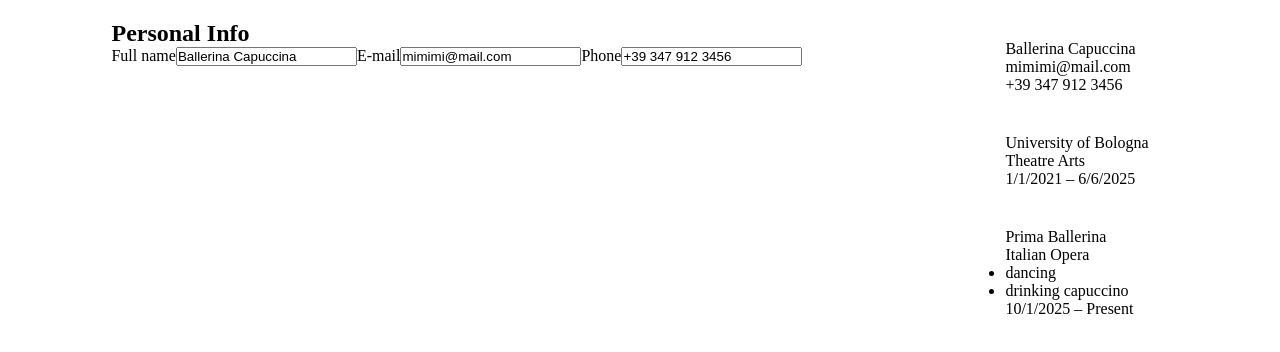
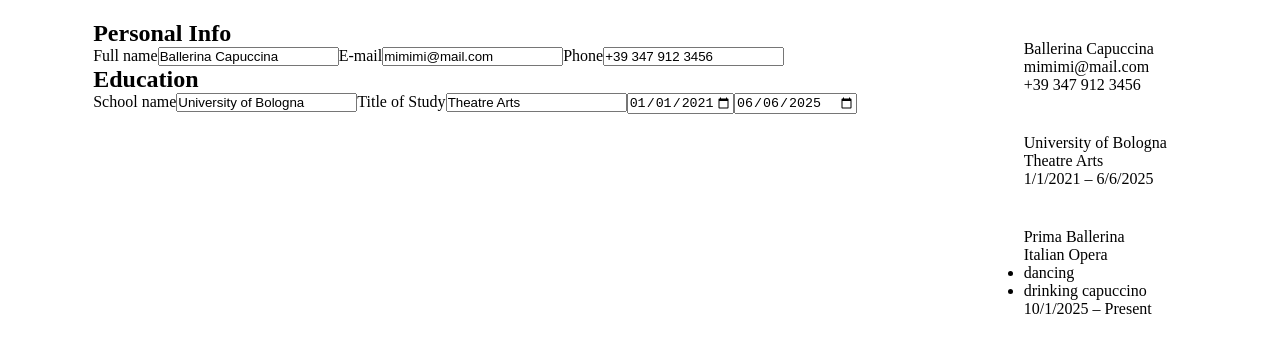
Before and after one commit to citronoiseau/cv-odin, a React (Vite) app: page / in a window 1280 px wide. Shown: the top 352 px of the page. Built offline with nearby package versions, Linux system fonts and the light colour scheme.

Commit message:
added education section and basic form

```diff
--- a/src/App.jsx
+++ b/src/App.jsx
@@ -1,6 +1,8 @@
 import './styles/App.css'
 import { useState } from "react";
 import PersonalForm from './components/PersonalForm'
+import EducationForm from './components/EducationForm'
+
 import Preview from './components/Preview';
 
 const initialData = {
@@ -36,9 +38,20 @@ function App() {
   return (
     <div className="resume-container">
       <div className="resume-editor">
-        <div className="personal-section">
-          <PersonalForm formData={formData} setFormData={setFormData} />
-        </div>
+        <section className="personal-section">
+          <PersonalForm formData={formData} setFormData={setFormData} section="personal"/>
+        </section>
+        <section className="education-section">
+           {formData.education.map((uni) => (
+             <EducationForm
+               key={uni.id}
+               formData={formData}
+               setFormData={setFormData}
+               uniId={uni.id}
+               section="education"
+             />
+            ))}
+        </section>
       </div>
       <div className="resume-preview">
         <Preview formData={formData} />
--- /dev/null
+++ b/src/components/EducationForm.jsx
@@ -0,0 +1,59 @@
+
+export default function Form({ formData, setFormData, uniId, section }) {
+  const handleChange = (field, value) => {
+    const updatedArray = formData.education.map((item) =>
+      item.id === uniId ? { ...item, [field]: value } : item
+    );
+    setFormData({
+      ...formData,
+      [section]: updatedArray,
+    });
+  };
+  const currentUni = formData.education.find((uni) => uni.id === uniId);
+
+  const today = new Date().toISOString().split("T")[0];
+  const startDate = currentUni.startDate || "1970-01-01";
+
+  return (
+    <form id="education-form">
+      <h2>Education</h2>
+
+      <label htmlFor="name">School name</label>
+      <input
+        type="text"
+        value={currentUni.name}
+        onChange={(e) => handleChange("name", e.target.value)}
+        placeholder="Name"
+        id="name"
+      />
+
+      <label htmlFor="title">Title of Study</label>
+      <input
+        type="text"
+        value={currentUni.title}
+        onChange={(e) => handleChange("title", e.target.value)}
+        placeholder="Title of Study"
+        id="title"
+      />
+
+      <label htmlFor="start"></label>
+      <input
+        type="date"
+        value={currentUni.startDate}
+        onChange={(e) => handleChange("startDate", e.target.value)}
+        id="start"
+        min="1970-01-01"
+        max={today}
+      />
+
+      <label htmlFor="end"></label>
+      <input
+        type="date"
+        value={currentUni.endDate}
+        onChange={(e) => handleChange("education", "endDate", e.target.value)}
+        id="end"
+        min={startDate}
+      />
+    </form>
+  );
+}
```
